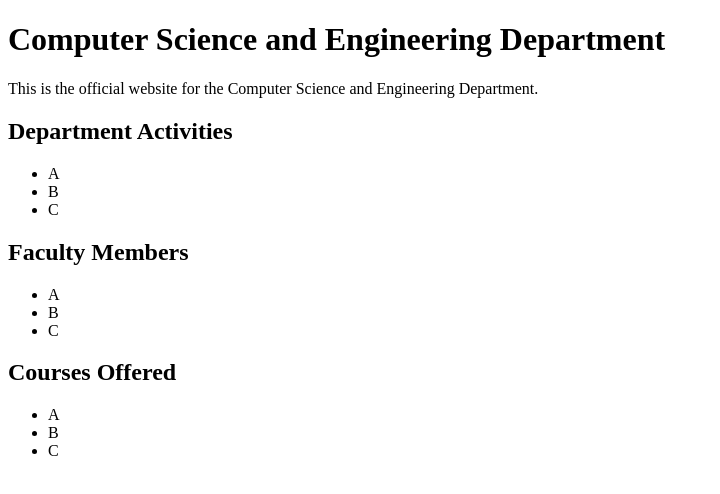
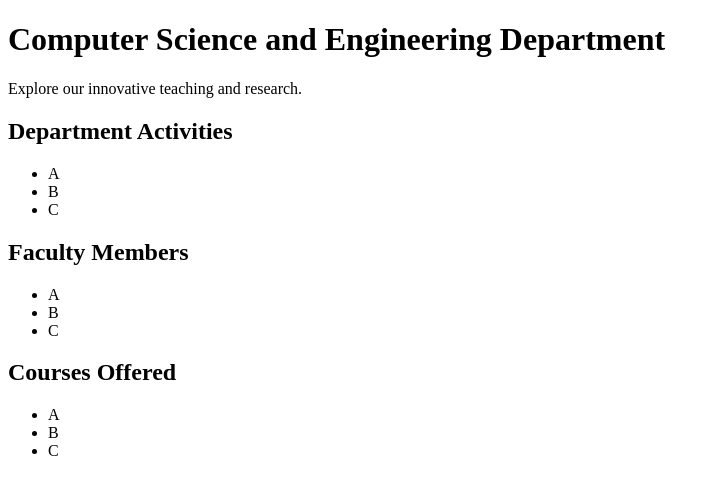
Before and after one commit to harsha-io-dev/department_website, a plain HTML site: page index.html in a window 1280 px wide. Shown: the whole page, without its empty margins (0-720 px from the left). Drawn offline with Linux system fonts and the light colour scheme.

Commit message:
Update department introduction on design branch

```diff
--- a/index.html
+++ b/index.html
@@ -7,7 +7,7 @@
 </head>
 <body>
     <h1>Computer Science and Engineering Department</h1>
-    <p>This is the official website for the Computer Science and Engineering Department.</p>
+    <p>Explore our innovative teaching and research.</p>
     <h2>Department Activities</h2>
     <ul>
         <li>A</li>
```
